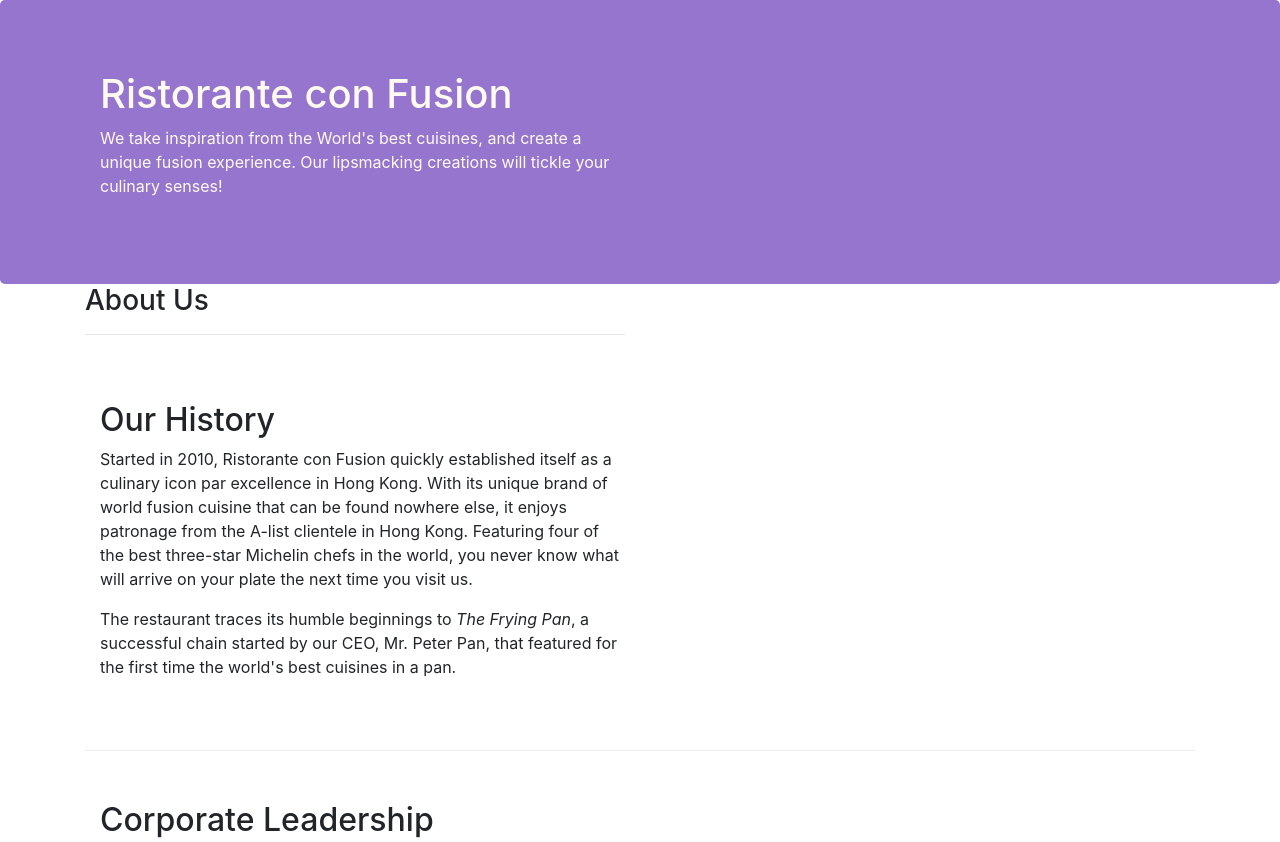
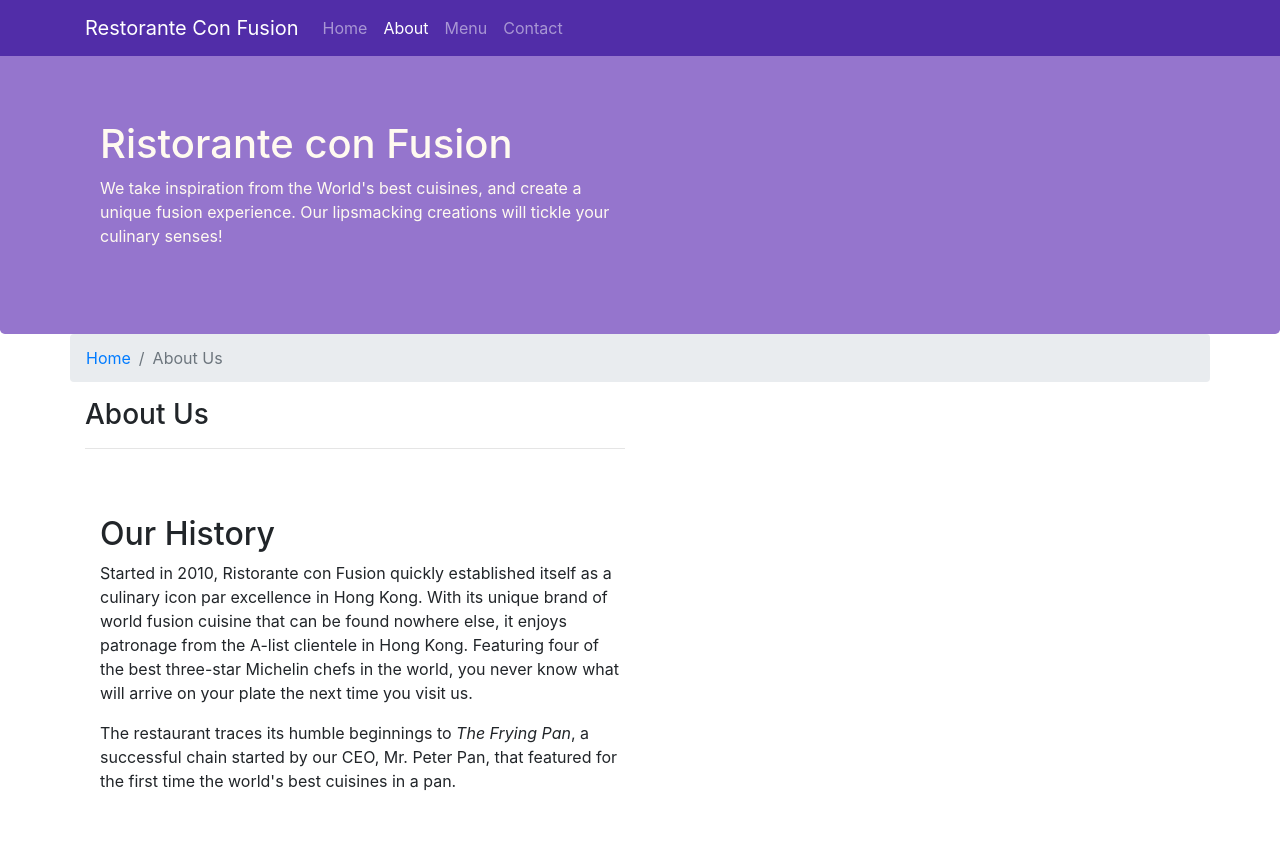
Before and after one commit to jj-theInvincible/confusion, a website: page aboutus.html in a window 1280 px wide. Shown: the top 842 px of the page. Drawn offline with nearby package versions, Linux system fonts and the light colour scheme.

Commit message:
navbar and breadcrumbs

```diff
--- a/aboutus.html
+++ b/aboutus.html
@@ -11,7 +11,23 @@
 </head>
 
 <body>
+    <nav class="navbar navbar-dark navbar-expand-sm fixed-top">
+        <div class="container">
+            <button class="navbar-toggler" type="button" data-toggle="collapse" data-target="#Navbar">
+                <span class="navbar-toggler-icon"></span>
+            </button>
+            <a class="navbar-brand" href="./index.html">Restorante Con Fusion</a>
+            <div class="collapse navbar-collapse" id="Navbar">
+                <ul class="navbar-nav mr-auto">
+                    <li class="nav-item"><a href="./index.html" class="nav-link">Home</a></li>
+                    <li class="nav-item active"><a href="#" class="nav-link">About</a></li>
+                    <li class="nav-item"><a href="#" class="nav-link">Menu</a></li>
+                    <li class="nav-item"><a href="#" class="nav-link">Contact</a></li>
+                </ul>
+            </div>
 
+        </div>
+    </nav>
     <header class="jumbotron">
         <div class="container">
             <div class="row row-header">
@@ -27,6 +43,10 @@
 
     <div class="container">
         <div class="row">
+            <ol class="col-12 breadcrumb">
+                <li class="breadcrumb-item"><a href="./index.html">Home</a></li>
+                <li class="breadcrumb-item active"><a >About Us</a></li>
+            </ol>
             <div class="col-12 col-sm-6">
                <h3>About Us</h3>
                <hr>
@@ -66,7 +86,7 @@
                 <div class="col-4 offset-1 col-sm-2">
                     <h5>Links</h5>
                     <ul class="list-unstyled">
-                        <li><a href="#">Home</a></li>
+                        <li><a href="./index.html">Home</a></li>
                         <li><a href="#">About</a></li>
                         <li><a href="#">Menu</a></li>
                         <li><a href="#">Contact</a></li>
@@ -101,7 +121,9 @@
            </div>
         </div>
     </footer>
-
+    <script src="./node_modules/jquery/dist/jquery.min.js"></script>
+    <script src="./node_modules/bootstrap/dist/js/bootstrap.min.js"></script>
+    <scrip src="./node_modules/popper.js/dist/popper.min.js"></scrip>
 </body>
 
 </html>
--- a/css/style.css
+++ b/css/style.css
@@ -25,3 +25,10 @@
     margin: 0px;
     color: #0f0f0f;
 }
+body{
+    padding: 50px 0px 0px 0px;
+    z-index: 0;
+}
+.navbar-dark{
+    background-color: #512DA8;
+}
--- a/package.json
+++ b/package.json
@@ -14,6 +14,8 @@
     "lite-server": "^2.3.0"
   },
   "dependencies": {
-    "bootstrap": "^4.0.0"
+    "bootstrap": "^4.0.0",
+    "jquery": "^3.5.1",
+    "popper.js": "^1.14.3"
   }
 }
```
Also changed, not shown: index.html (+19 -2 lines), 1 other file.
